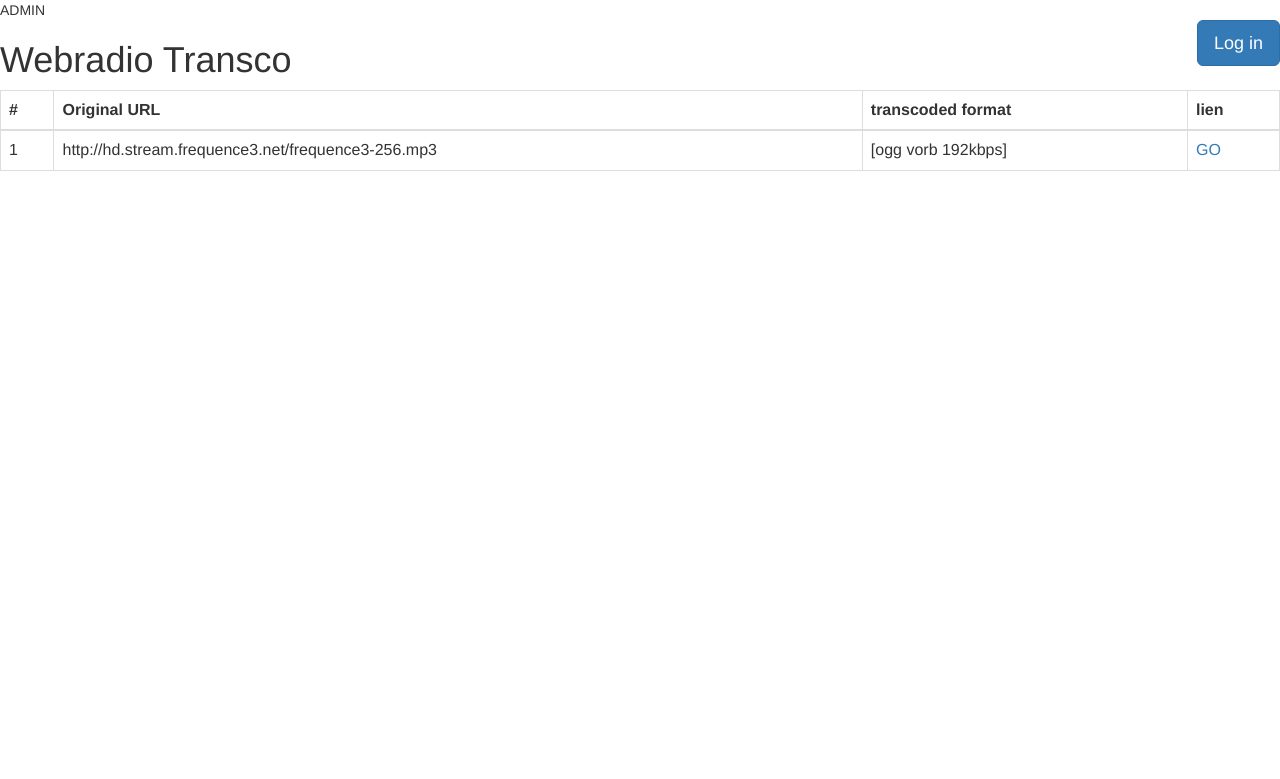
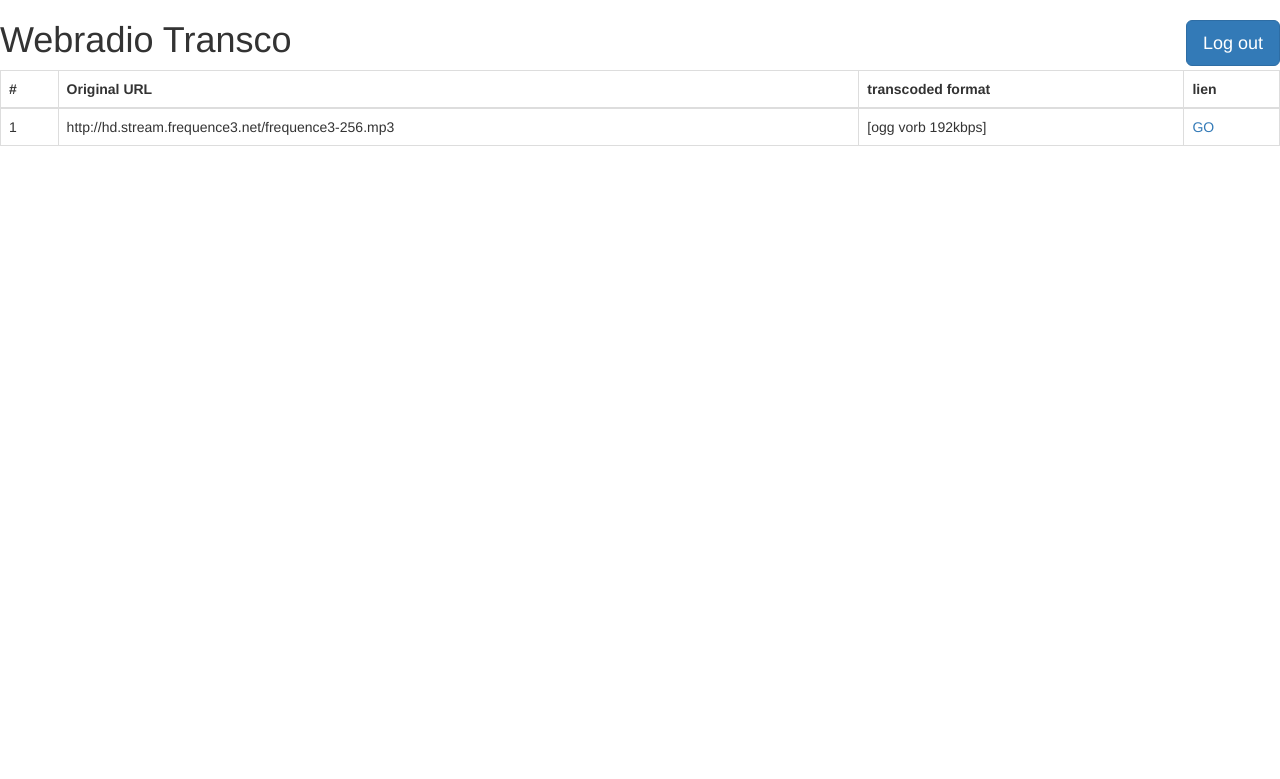
Before and after one commit to olaulau/webradio_transco, a PHP site: page / in a window 1280 px wide. Shown: the top 779 px of the page. Run offline with PHP 8.4, Linux system fonts and the light colour scheme; the visitor is signed in with stand-in values (Sample User, id 1).

Commit message:
auth redirection, sign out

```diff
--- a/admin/auth/signin.php
+++ b/admin/auth/signin.php
@@ -44,6 +44,7 @@
 <!--           </label> -->
 <!--         </div> -->
         <button class="btn btn-lg btn-primary btn-block" type="submit">Sign in</button>
+        <input type="hidden" name="redirect" value="<?= $_SERVER['HTTP_REFERER'] ?>">
       </form>
 
     </div> <!-- /container -->
--- a/admin/auth/signin.post.php
+++ b/admin/auth/signin.post.php
@@ -7,7 +7,7 @@ if(!empty($_POST['login']) && !empty($_POST['password'])) {
 // 	var_dump(password_verify($_POST['password'], $conf['admins'][$_POST['login']])); die;
 	if( isset($conf['admins'])  &&  password_verify($_POST['password'], $conf['admins'][$_POST['login']]) ) {
 		$_SESSION['admin'] = TRUE;
-		echo "OK";
+		header("Location: ".$_POST['redirect']);
 	}
 	else {
 		sleep(3);
--- /dev/null
+++ b/admin/auth/signout.php
@@ -0,0 +1,5 @@
+<?php
+session_start();
+
+unset($_SESSION['admin']);
+header("Location: ".$_SERVER['HTTP_REFERER']);
--- a/index.php
+++ b/index.php
@@ -1,7 +1,5 @@
 <?php
 session_start();
-if(isset($_SESSION['admin']) && $_SESSION['admin'] === TRUE)
-	echo "ADMIN <br/>";
 ?>
 <!DOCTYPE html>
 <html lang="en">
@@ -28,7 +26,19 @@ if(isset($_SESSION['admin']) && $_SESSION['admin'] === TRUE)
 <script src="external/bootstrap/js/bootstrap.min.js"></script>
 </head>
 <body>
-	<a href="admin/auth/signin.php"><button type="button" class="btn btn-lg btn-primary pull-right">Log in</button></a>
+	<?php
+	if(isset($_SESSION['admin']) && $_SESSION['admin'] === TRUE) {
+		?>
+		<a href="admin/auth/signout.php"><button type="button" class="btn btn-lg btn-primary pull-right">Log out</button></a>
+		<?php
+	}
+	else {
+		?>
+		<a href="admin/auth/signin.php"><button type="button" class="btn btn-lg btn-primary pull-right">Log in</button></a>
+		<?php
+	}
+	?>
+
 	<h1>Webradio Transco</h1>
 
 
```
